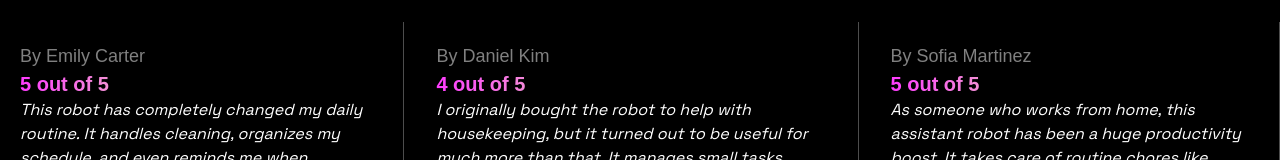
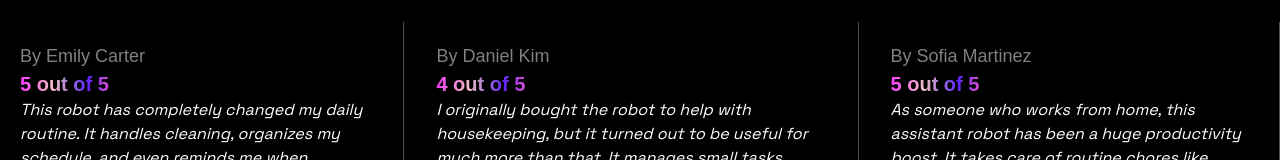
Before and after one commit to Freemason-12/alishev-test-app, a Next.js app: page / in a window 1280 px wide. Shown: the part 1334-1494 px from the top of the page. Built offline with nearby package versions, Linux system fonts and the light colour scheme; a web font is replaced by a local one.

Commit message:
gradient and json-ld fixes

```diff
--- a/app/page.tsx
+++ b/app/page.tsx
@@ -59,7 +59,7 @@ export default function Home() {
       <section id="reviews" className="py-5">
         <h1 className="text-6xl max-sm:text-4xl font-montserrat text-center my-10">Reviews</h1>
 
-        {userReviewsMetadata.map((review, index) => <script key={index}>{JSON.stringify(review)}</script>)}
+        {userReviewsMetadata.map((review, index) => <script type="application/ld+json" key={index}>{JSON.stringify(review)}</script>)}
 
         <div className="flex overflow-x-auto gap-3">
           {userReviewsMetadata.map((review, index) => (
@@ -68,7 +68,7 @@ export default function Home() {
                 By { // @ts-expect-error some typing issue with json-ld
                   review.author?.givenName} {review.author?.familyName}
               </nav>
-              <nav className="text-xl font-bold fancy-gradient bg-clip-text text-transparent">
+              <nav className="text-xl font-bold fancy-gradient bg-clip-text text-transparent inline-block">
                 { // @ts-expect-error some typing issue with json-ld
                   review.reviewRating?.ratingValue} out of 5
               </nav>
```
